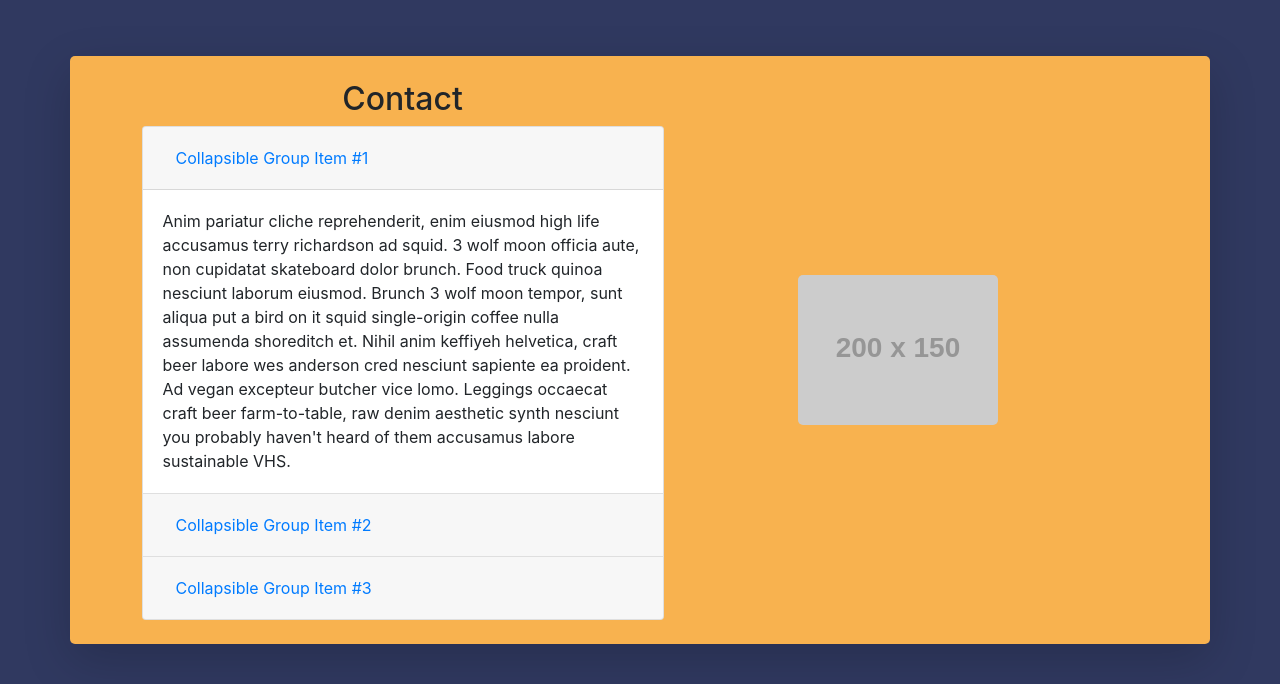
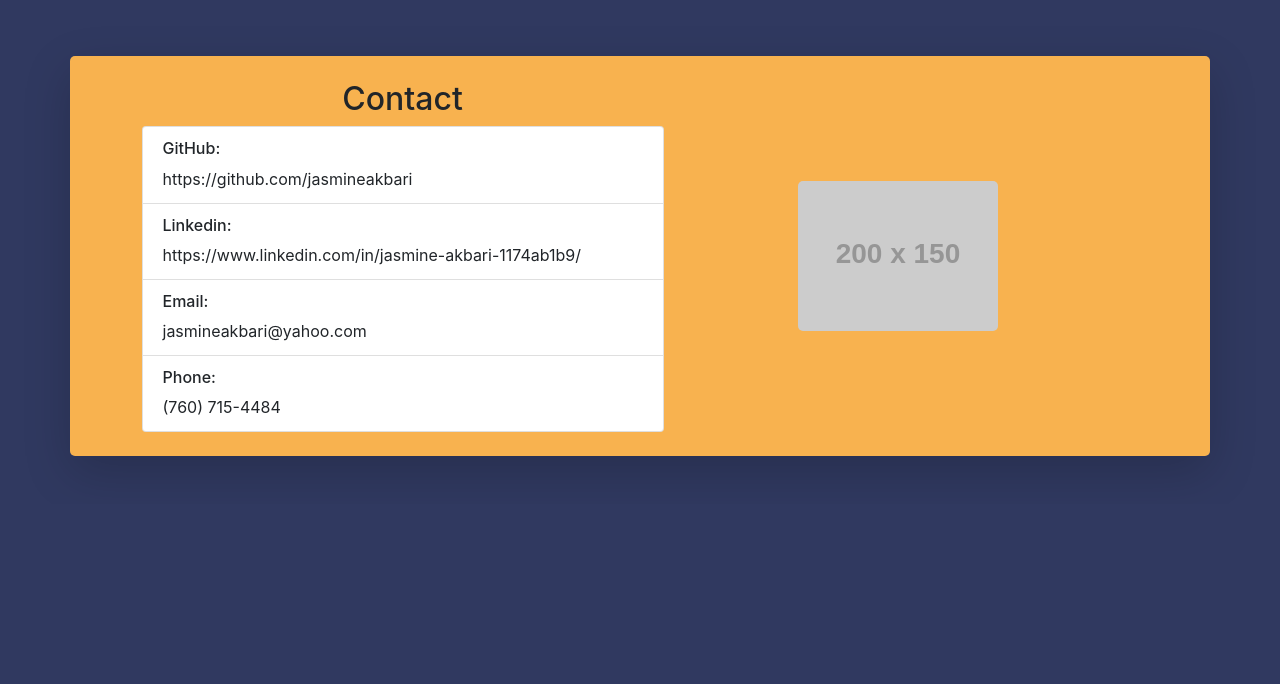
Before and after one commit to jasmineakbari/JA-Portfolio, a plain HTML site: page index.html in a window 1280 px wide. Shown: the part 1530-2214 px from the top of the page. After the commit the page ends 2034 px from the top, so only its background shows below. Drawn offline with nearby package versions, Linux system fonts and the light colour scheme; placeholder pictures from the web are drawn by us; a web font is replaced by a local one.

Commit message:
removed collapisble for contact section added list-group

```diff
--- a/assets/css/style.css
+++ b/assets/css/style.css
@@ -87,7 +87,7 @@ body {
 
 footer {
     background-color: none;
-    color: var(--grey);
+    color: white;
 }
 
 
--- a/assets/js/script.js
+++ b/assets/js/script.js
@@ -2,4 +2,4 @@
 AOS.init();
 
 // collapsible function
-$('.collapse').collapse()
+//$('.collapse').collapse()
--- a/index.html
+++ b/index.html
@@ -112,52 +112,27 @@
                     <div class="row shadow-lg mb-5 rounded">
                         <div class="col-6 p-4 m-auto">
                             <h2 class="">Contact</h2>
-                            <div class="accordion" id="accordionExample">
-                                <div class="card">
-                                  <div class="card-header" id="headingOne">
-                                    <h2 class="mb-0">
-                                      <button class="btn btn-link btn-block text-left" type="button" data-toggle="collapse" data-target="#collapseOne" aria-expanded="true" aria-controls="collapseOne">
-                                        Collapsible Group Item #1
-                                      </button>
-                                    </h2>
-                                  </div>
-                                  <div id="collapseOne" class="collapse show" aria-labelledby="headingOne" data-parent="#accordionExample">
-                                    <div class="card-body">
-                                      Anim pariatur cliche reprehenderit, enim eiusmod high life accusamus terry richardson ad squid. 3 wolf moon officia aute, non cupidatat skateboard dolor brunch. Food truck quinoa nesciunt laborum eiusmod. Brunch 3 wolf moon tempor, sunt aliqua put a bird on it squid single-origin coffee nulla assumenda shoreditch et. Nihil anim keffiyeh helvetica, craft beer labore wes anderson cred nesciunt sapiente ea proident. Ad vegan excepteur butcher vice lomo. Leggings occaecat craft beer farm-to-table, raw denim aesthetic synth nesciunt you probably haven't heard of them accusamus labore sustainable VHS.
-                                    </div>
-                                  </div>
-                                </div>
-
-                                <div class="card">
-                                  <div class="card-header" id="headingTwo">
-                                    <h2 class="mb-0">
-                                      <button class="btn btn-link btn-block text-left collapsed" type="button" data-toggle="collapse" data-target="#collapseTwo" aria-expanded="false" aria-controls="collapseTwo">
-                                        Collapsible Group Item #2
-                                      </button>
-                                    </h2>
-                                  </div>
-                                  <div id="collapseTwo" class="collapse" aria-labelledby="headingTwo" data-parent="#accordionExample">
-                                    <div class="card-body">
-                                      Anim pariatur cliche reprehenderit, enim eiusmod high life accusamus terry richardson ad squid. 3 wolf moon officia aute, non cupidatat skateboard dolor brunch. Food truck quinoa nesciunt laborum eiusmod. Brunch 3 wolf moon tempor, sunt aliqua put a bird on it squid single-origin coffee nulla assumenda shoreditch et. Nihil anim keffiyeh helvetica, craft beer labore wes anderson cred nesciunt sapiente ea proident. Ad vegan excepteur butcher vice lomo. Leggings occaecat craft beer farm-to-table, raw denim aesthetic synth nesciunt you probably haven't heard of them accusamus labore sustainable VHS.
-                                    </div>
-                                  </div>
-                                </div>
-
-                                <div class="card">
-                                  <div class="card-header" id="headingThree">
-                                    <h2 class="mb-0">
-                                      <button class="btn btn-link btn-block text-left collapsed" type="button" data-toggle="collapse" data-target="#collapseThree" aria-expanded="false" aria-controls="collapseThree">
-                                        Collapsible Group Item #3
-                                      </button>
-                                    </h2>
-                                  </div>
-                                  <div id="collapseThree" class="collapse" aria-labelledby="headingThree" data-parent="#accordionExample">
-                                    <div class="card-body">
-                                      Anim pariatur cliche reprehenderit, enim eiusmod high life accusamus terry richardson ad squid. 3 wolf moon officia aute, non cupidatat skateboard dolor brunch. Food truck quinoa nesciunt laborum eiusmod. Brunch 3 wolf moon tempor, sunt aliqua put a bird on it squid single-origin coffee nulla assumenda shoreditch et. Nihil anim keffiyeh helvetica, craft beer labore wes anderson cred nesciunt sapiente ea proident. Ad vegan excepteur butcher vice lomo. Leggings occaecat craft beer farm-to-table, raw denim aesthetic synth nesciunt you probably haven't heard of them accusamus labore sustainable VHS.
-                                    </div>
-                                  </div>
-                                </div>
-                            </div>
+                            <ul class="list-group">
+                                <li class="list-group-item">
+                                    <h6>GitHub: </h6>
+                                    <a href="https://github.com/jasmineakbari" target="_blank">
+                                        https://github.com/jasmineakbari</a>
+                                </li>
+                                <li class="list-group-item">
+                                    <h6>Linkedin: </h6>
+                                    <a href="https://www.linkedin.com/in/jasmine-akbari-1174ab1b9/"
+                                    target="_blank">https://www.linkedin.com/in/jasmine-akbari-1174ab1b9/</a>
+                                </li>
+                                <li class="list-group-item">
+                                    <h6>Email: </h6>
+                                    <a href="mailtojasmineakbari@yahoo.com"
+                                    target="_blank">jasmineakbari@yahoo.com</a>
+                                </li>
+                                <li class="list-group-item">
+                                    <h6>Phone: </h6>
+                                    (760) 715-4484
+                                </li>
+                            </ul>
                         </div>
                         <div class="col-4 m-auto">
                             <img src="https://via.placeholder.com/200x150">
@@ -170,7 +145,7 @@
         <nav class="footer fixed-bottom">
             <div class="navbar-brand">Made With <span class="oi" data-glyph="heart"></span>, Jasmine Akbari <span class="oi" data-glyph="headphones"></span></div>
         </nav>
-        <script src="https://cdnjs.cloudflare.com/ajax/libs/jqueryui/1.12.1/jquery-ui.min.js" ></script>
+        <script src="https://code.jquery.com/jquery-3.4.1.min.js"></script>
         <script src="https://unpkg.com/aos@2.3.1/dist/aos.js"></script>
         <script src="./assets/js/script.js" ></script>
     </body>
```
